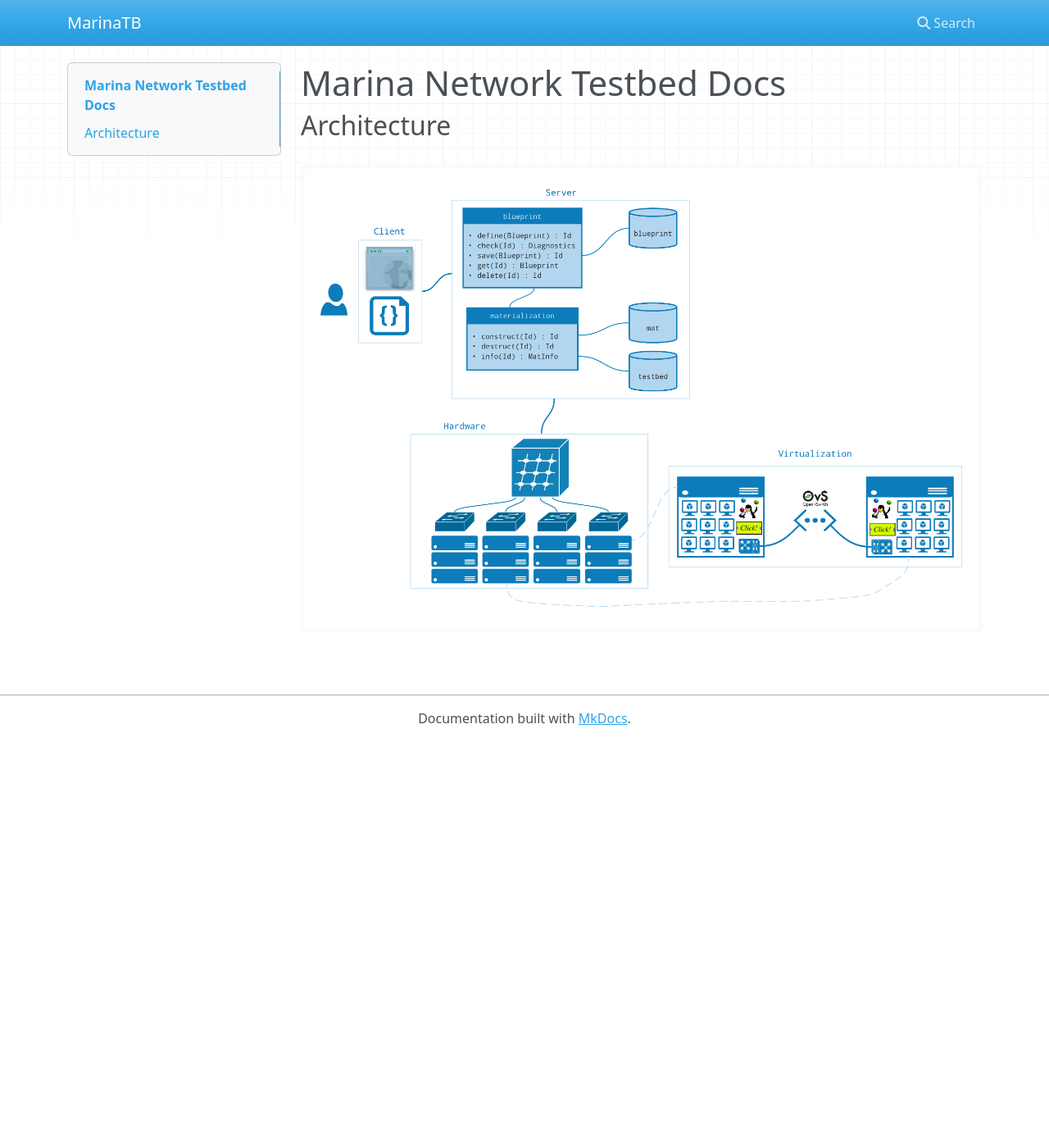
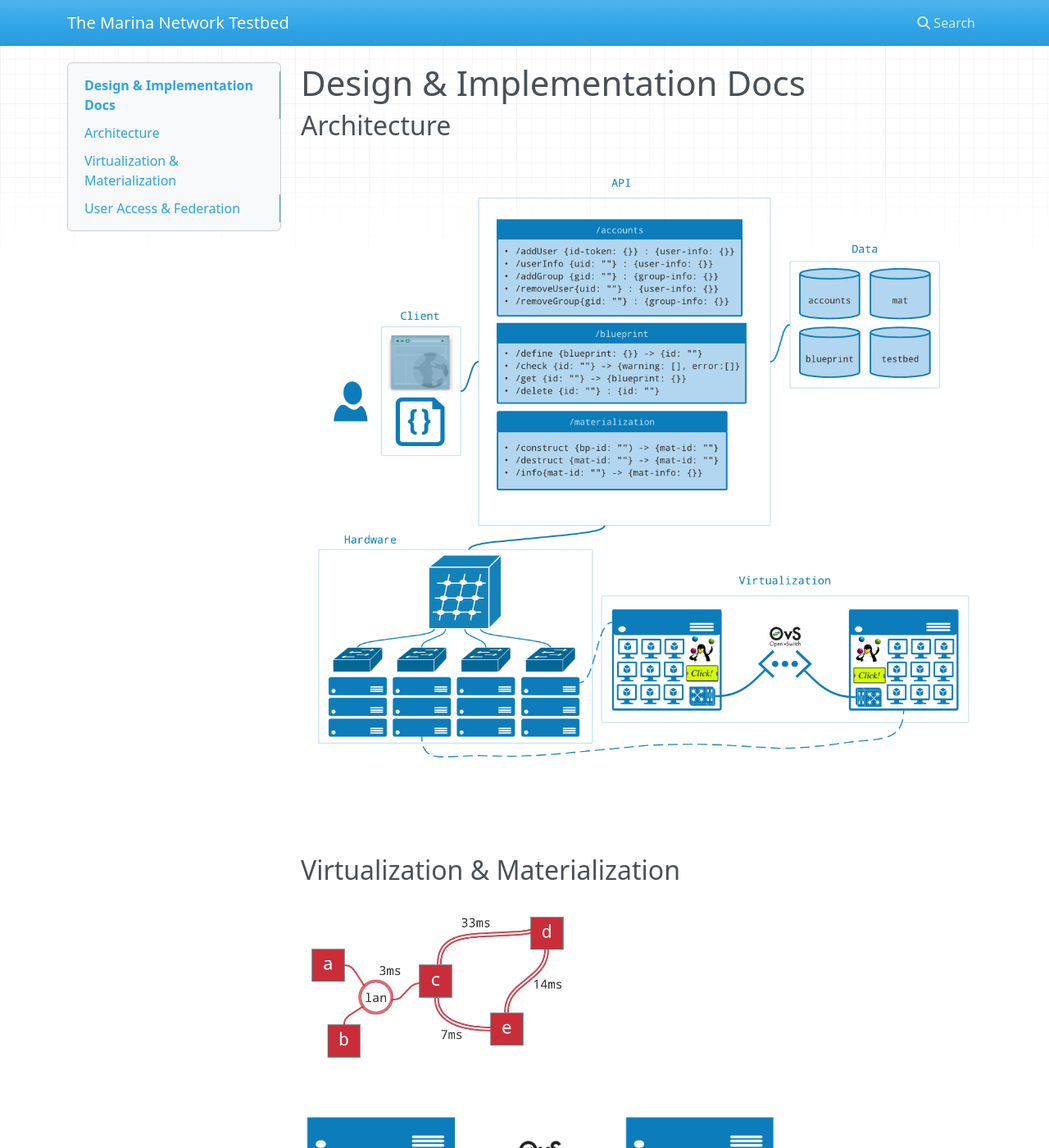
Before and after one commit to marinatb/docs, an MkDocs documentation site: the page built from docs/index.md, in a window 1280 px wide and 1400 px high. Shown: the whole window at 82% size. Built offline with MkDocs 1.6.1, drawn with Linux system fonts in a browser that asks for light colours; nearby versions of some CDN libraries; some of the changed text lies outside the part shown.

Commit message:
update arch, +virt, +mat, +user, +fed

```diff
--- /dev/null
+++ b/docs/index.css
@@ -0,0 +1,8 @@
+img
+{
+  background-color: transparent !important;
+  border:none !important;
+}
+img[alt=vnet] { width: 40%; }
+img[alt=vnet-embed-simple] { width: 70%; }
+img[alt=user-access] { width: 70%; }
--- a/docs/index.md
+++ b/docs/index.md
@@ -1,4 +1,15 @@
-# Marina Network Testbed Docs
+# Design & Implementation Docs
 
 ## Architecture
-![Architecture](img/arch.png)
+![arch](img/arch.png)
+
+## Virtualization & Materialization
+![vnet](img/vnet.png)
+![vnet-embed-simple](img/vnet-embed-simple.png)
+![vnet-embed-detail](img/vnet-embed-detail.png)
+
+## User Access & Federation
+### User Access
+![user-access](img/user-access.png)
+### Federation
+![federation](img/federation.png)
--- a/mkdocs.yml
+++ b/mkdocs.yml
@@ -1 +1,3 @@
-site_name: MarinaTB
+site_name: The Marina Network Testbed
+extra_css:
+  - index.css
```
Also changed, not shown: docs/img/arch.png, docs/img/federation.png (added), docs/img/user-access.png (added), docs/img/vnet-embed-detail.png (added), docs/img/vnet-embed-simple.png (added), docs/img/vnet.png (added), 2 other files.
